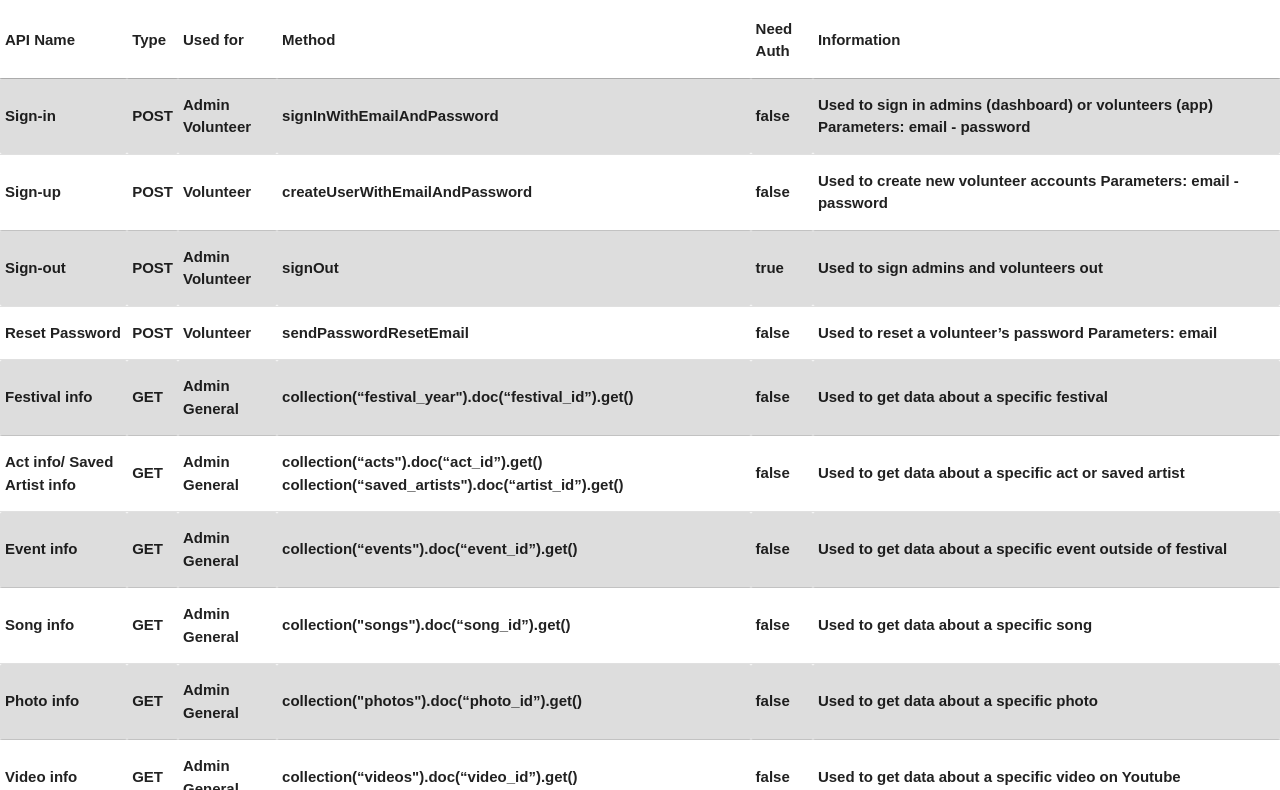
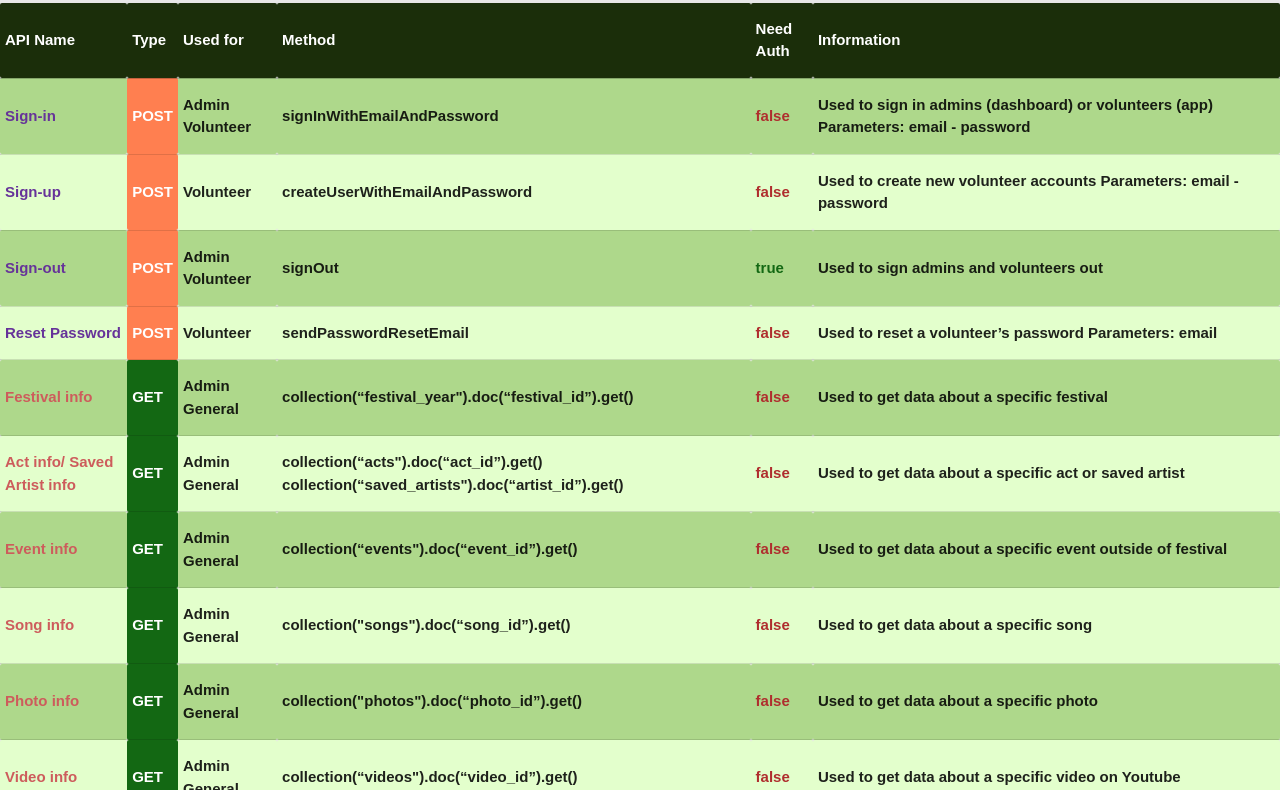
Before and after one commit to Team2-OGF/API-Design, a plain HTML site: page index.html in a window 1280 px wide. Shown: the part 113-903 px from the top of the page. Drawn offline with nearby package versions, Linux system fonts and the light colour scheme.

Commit message:
imporved styling

```diff
--- a/index.html
+++ b/index.html
@@ -1,27 +1,29 @@
 <!DOCTYPE html>
 <html lang="en">
   <head>
-    <!-- Style from https://www.w3schools.com/html/tryit.asp?filename=tryhtml_table_intro -->
     <style>
       table {
         font-family: arial, sans-serif;
         border-collapse: collapse;
         width: 100%;
-
       }
 
-      td,
-      th {
-        border: 1px solid #dddddd;
-        text-align: left;
-        padding: 8px;
+      th,
+      td {
+        padding: 5px;
       }
 
       tr:nth-child(even) {
-        background-color: #dddddd;
+        background-color: #aed88b;
+      }
+      tr:nth-child(odd) {
+        background-color: #e3ffcc;
+      }
+      tr:first-child {
+        background-color: #1b2e0a;
       }
     </style>
-    <link rel="stylesheet" href="main.css">
+    <link rel="stylesheet" href="main.css" />
     <meta charset="UTF-8" />
     <meta http-equiv="X-UA-Compatible" content="IE=edge" />
     <meta name="viewport" content="width=device-width, initial-scale=1.0" />
@@ -39,19 +41,19 @@
   <body>
     <h2>API Design - Ottawa Grassroots Application</h2>
     <section>
-        <table class="centered" id="main">
-            <tr class="fixedHeader">
-              <th>API Name</th>
-              <th>Type</th>
-              <th>Used for</th>
-              <th>Method</th>
-              <th>Need Auth</th>
-              <th>Information</th>
-            </tr>
-            <tr class="info"></tr>
-          </table>
+      <table class="centered" id="main">
+        <tr class="fixedHeader">
+          <th class="firstText">API Name</th>
+          <th class="firstText">Type</th>
+          <th class="firstText">Used for</th>
+          <th class="firstText">Method</th>
+          <th class="firstText">Need Auth</th>
+          <th class="firstText">Information</th>
+        </tr>
+        <tr class="info"></tr>
+      </table>
     </section>
-    <footer>
+    <!-- <footer>
         <ul class="pagination center">
             <li class="disabled"><a href="#!"><i class="material-icons">&larr;</i></a></li>
             <li class="active"><a href="#!">1</a></li>
@@ -61,7 +63,7 @@
             <li class="waves-effect"><a href="#!">5</a></li>
             <li class="waves-effect"><a href="#!"><i class="material-icons">&rarr;</i></a></li>
           </ul>
-    </footer>
+    </footer> -->
     <!--JavaScript at end of body for optimized loading-->
     <script type="text/javascript" src="js/materialize.min.js"></script>
   </body>
--- a/main.css
+++ b/main.css
@@ -2,3 +2,32 @@
     position: sticky;
     top: 0.25rem;
 }
+body{
+    background-color: rgba(0, 0, 0, 0.096);
+}
+.firestore {
+    color: indianred
+}
+.firstText{
+    color: white;
+}
+.storage {
+    color: rgb(71, 129, 236)
+}
+.auth {
+    color: rebeccapurple
+}
+.yes{
+    color: rgb(19, 104, 19);
+}
+.no{
+    color: rgb(175, 46, 46);
+}
+.get{
+    background-color: rgb(19, 104, 19);
+    color: white;
+}
+.post{
+    background-color: coral;
+    color: white;
+}
--- a/main.js
+++ b/main.js
@@ -281,14 +281,25 @@ function init() {
     let row = document.createElement("tr");
     let name = document.createElement("th");
     name.textContent = item.name;
+    item.firebase == "Storage"
+      ? name.classList.add("storage")
+      : item.firebase == "Firestore"
+      ? name.classList.add("firestore")
+      : name.classList.add("auth");
+
     let type = document.createElement("th");
     type.textContent = item.type;
+    item.type == "GET" ? type.classList.add("get") : type.classList.add("post");
+
     let usedFor = document.createElement("th");
     usedFor.textContent = item.for;
+
     let method = document.createElement("th");
     method.textContent = item.method;
     let auth = document.createElement("th");
+    item.auth === true ? auth.classList.add("yes") : auth.classList.add("no");
     auth.textContent = item.auth;
+
     let info = document.createElement("th");
     info.textContent = item.info;
     row.appendChild(name);
```
